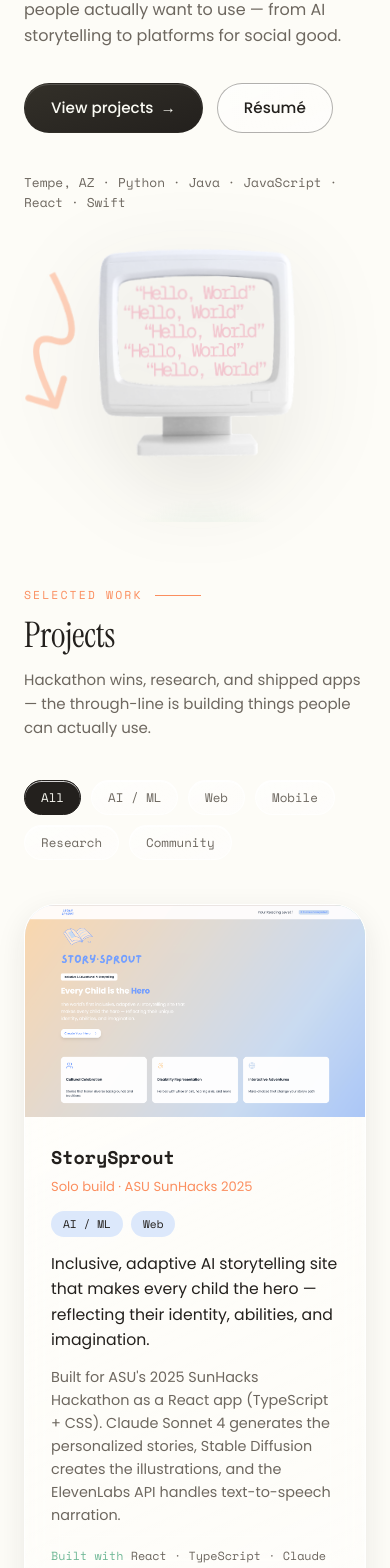
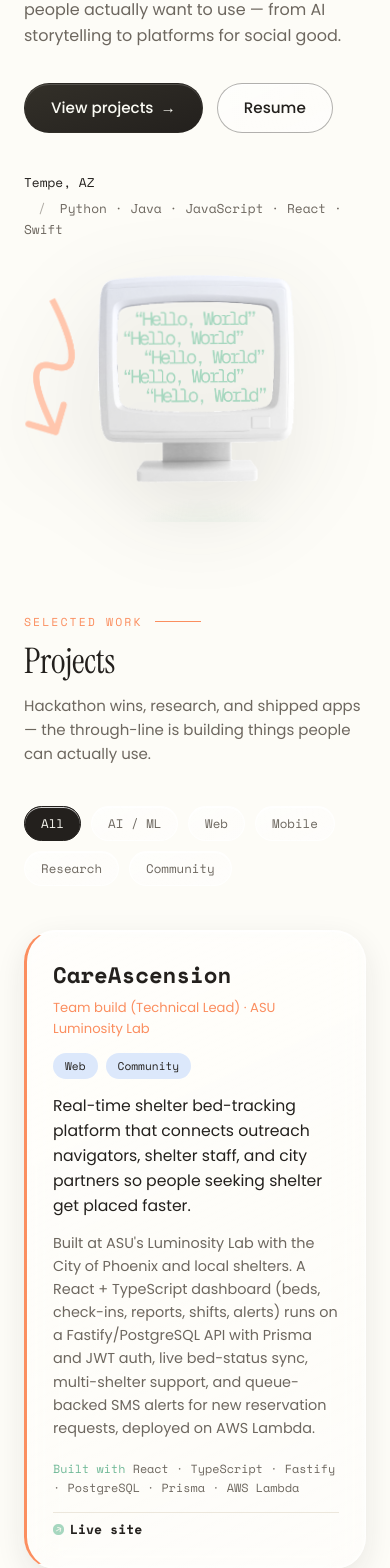
Before and after one commit to nadiashovkovy/nadias-revised-site, a React (Create React App) app: page / in a window 390 px wide. Shown: the part 428-1996 px from the top of the page. Built offline with nearby package versions, Linux system fonts and the light colour scheme.

Commit message:
minor tweaks

```diff
--- a/src/components/Experience.js
+++ b/src/components/Experience.js
@@ -1,7 +1,37 @@
-import React from 'react';
+import React, { useEffect, useRef } from 'react';
 import experience from '../data/experience';
 
 export default function Experience() {
+  const wrapRef = useRef(null);
+
+  useEffect(() => {
+    const el = wrapRef.current;
+    if (!el) return undefined;
+
+    let frame = 0;
+    const update = () => {
+      frame = 0;
+      const rect = el.getBoundingClientRect();
+      // marker tracks a line ~42% down the viewport as the section scrolls past
+      const anchor = window.innerHeight * 0.42;
+      const raw = (anchor - rect.top) / rect.height;
+      const progress = Math.min(1, Math.max(0, raw));
+      el.style.setProperty('--timeline-progress', progress.toFixed(4));
+    };
+    const onScroll = () => {
+      if (!frame) frame = requestAnimationFrame(update);
+    };
+
+    update();
+    window.addEventListener('scroll', onScroll, { passive: true });
+    window.addEventListener('resize', onScroll);
+    return () => {
+      window.removeEventListener('scroll', onScroll);
+      window.removeEventListener('resize', onScroll);
+      if (frame) cancelAnimationFrame(frame);
+    };
+  }, []);
+
   return (
     <section id="experience" className="experience">
       <div className="section-head fade-in">
@@ -9,6 +39,8 @@ export default function Experience() {
         <h2 className="section-title">Experience</h2>
       </div>
 
+      <div className="timeline-wrap" ref={wrapRef}>
+        <span className="timeline-runner" aria-hidden="true" />
         <ol className="timeline">
           {experience.map((job) => (
             <li key={job.id} className="timeline-item fade-in">
@@ -38,6 +70,7 @@ export default function Experience() {
             </li>
           ))}
         </ol>
+      </div>
     </section>
   );
 }
--- a/src/components/Hero.js
+++ b/src/components/Hero.js
@@ -1,7 +1,7 @@
 import React from 'react';
 
 const RESUME_URL =
-  'https://docs.google.com/document/d/186M1_Q00dXBVX05e31C9_-zDlmeups3Pqb--8ydOx4Y/edit?usp=sharing';
+  'https://drive.google.com/file/d/1asU6QslqWdDk1wAYH65C-MN26xJnkp4k/view?usp=sharing';
 
 export default function Hero() {
   return (
@@ -15,7 +15,7 @@ export default function Hero() {
             I build full-stack, <em>user-centric</em> products.
           </h1>
           <p className="hero-lead reveal-up" style={{ '--i': 2 }}>
-            Computer Science student at ASU’s Barrett Honors College and an incoming
+            Computer Science student at ASU’s Barrett Honors College and an previous
             Software Engineer Intern at ServiceNow. I like turning messy real-world
             problems into interfaces people actually want to use — from AI
             storytelling to platforms for social good.
@@ -33,11 +33,14 @@ export default function Hero() {
               target="_blank"
               rel="noreferrer"
             >
-              Résumé
+              Resume
             </a>
           </div>
           <p className="hero-meta reveal-up" style={{ '--i': 4 }}>
-            Tempe, AZ · Python · Java · JavaScript · React · Swift
+            <span className="hero-meta-loc">Tempe, AZ</span>
+            <span className="hero-meta-stack">
+              Python · Java · JavaScript · React · Swift
+            </span>
           </p>
         </div>
 
--- a/src/components/ProjectCard.js
+++ b/src/components/ProjectCard.js
@@ -20,15 +20,11 @@ function LinkRow({ links }) {
 }
 
 export default function ProjectCard({ project }) {
-  const { title, image, tags, stack, role, blurb, details, variant } = project;
+  const { title, tags, stack, role, blurb, details, links, variant } = project;
   const isFeatured = variant === 'featured';
 
   return (
     <article className={`project-card ${isFeatured ? 'is-featured' : ''} fade-in`}>
-      <div className="project-media">
-        <img src={image} alt={`${title} preview`} loading="lazy" />
-      </div>
-
       <div className="project-body">
         <div className="project-heading">
           <h3 className="project-title">{title}</h3>
@@ -52,9 +48,7 @@ export default function ProjectCard({ project }) {
           </p>
         ) : null}
 
-        {project.links && project.links.length ? (
-          <LinkRow links={project.links} />
-        ) : null}
+        {links && links.length ? <LinkRow links={links} /> : null}
       </div>
     </article>
   );
--- a/src/data/projects.js
+++ b/src/data/projects.js
@@ -6,6 +6,34 @@
 export const FILTERS = ['All', 'AI / ML', 'Web', 'Mobile', 'Research', 'Community'];
 
 const projects = [
+  {
+    id: 'careascension',
+    title: 'CareAscension',
+    variant: 'featured',
+    image: 'images/care-ascension.png',
+    tags: ['Web', 'Community'],
+    stack: ['React', 'TypeScript', 'Fastify', 'PostgreSQL', 'Prisma', 'AWS Lambda'],
+    role: 'Team build (Technical Lead) · ASU Luminosity Lab',
+    blurb:
+      'Real-time shelter bed-tracking platform that connects outreach navigators, shelter staff, and city partners so people seeking shelter get placed faster.',
+    details:
+      "Built at ASU's Luminosity Lab with the City of Phoenix and local shelters. A React + TypeScript dashboard (beds, check-ins, reports, shifts, alerts) runs on a Fastify/PostgreSQL API with Prisma and JWT auth, live bed-status sync, multi-shelter support, and queue-backed SMS alerts for new reservation requests, deployed on AWS Lambda.",
+    links: [{ label: 'Live site', href: 'https://www.careascension.com/' }],
+  },
+  {
+    id: 'withkip',
+    title: 'WithKiP',
+    variant: 'featured',
+    image: 'images/care-ascension.png',
+    tags: ['AI / ML', 'Web'],
+    stack: ['React', 'TypeScript', 'Three.js', 'OpenAI', 'Stripe', 'Express', 'MongoDB'],
+    role: 'Team build · ASU Luminosity Lab',
+    blurb:
+      'Marketing and commerce site for KiP Robotics — a 3D-printable robot companion that teaches kids programming through interactive block-coding lessons and an AI coding buddy.',
+    details:
+      "Built at ASU's Luminosity Lab for the Spring 2026 launch. A React + TypeScript + Vite front end with shadcn/ui, a Three.js robot preview, an OpenAI-powered coding companion, and Stripe kit pre-orders, backed by an Express/MongoDB API with JWT and Google auth.",
+    links: [{ label: 'Live site', href: 'https://www.withkip.com/' }],
+  },
   {
     id: 'storysprout',
     title: 'StorySprout',
--- a/src/hooks/useScrollReveal.js
+++ b/src/hooks/useScrollReveal.js
@@ -1,29 +1,29 @@
 import { useEffect } from 'react';
 
 /**
- * Adds the `visible` class to every `.fade-in` element while it is in view,
- * driving the CSS reveal animation in styles.css. Re-scans on each render so
- * elements mounted later (e.g. filtered project cards) are still observed.
+ * Adds the `visible` class to every `.fade-in` element once it scrolls into
+ * view, driving the CSS reveal animation in styles.css. A MutationObserver
+ * picks up `.fade-in` nodes mounted later (e.g. project cards that remount
+ * when a filter changes) so they are revealed too.
  * Honors `prefers-reduced-motion` by revealing everything immediately.
  */
 export default function useScrollReveal() {
   useEffect(() => {
-    const els = document.querySelectorAll('.fade-in');
-
     const reduceMotion =
       typeof window.matchMedia === 'function' &&
       window.matchMedia('(prefers-reduced-motion: reduce)').matches;
 
     if (reduceMotion || typeof IntersectionObserver !== 'function') {
-      els.forEach((el) => el.classList.add('visible'));
-      return;
+      document.querySelectorAll('.fade-in').forEach((el) => el.classList.add('visible'));
+      return undefined;
     }
 
-    const observer = new IntersectionObserver(
+    const io = new IntersectionObserver(
       (entries) => {
         entries.forEach((entry) => {
           if (entry.isIntersecting) {
             entry.target.classList.add('visible');
+            io.unobserve(entry.target);
           }
         });
       },
@@ -33,7 +33,26 @@ export default function useScrollReveal() {
       { threshold: 0, rootMargin: '0px 0px 12% 0px' }
     );
 
-    els.forEach((el) => observer.observe(el));
-    return () => observer.disconnect();
-  });
+    const observe = (el) => {
+      if (!el.classList.contains('visible')) io.observe(el);
+    };
+
+    document.querySelectorAll('.fade-in').forEach(observe);
+
+    const mo = new MutationObserver((mutations) => {
+      mutations.forEach((mutation) => {
+        mutation.addedNodes.forEach((node) => {
+          if (node.nodeType !== 1) return;
+          if (node.matches('.fade-in')) observe(node);
+          node.querySelectorAll('.fade-in').forEach(observe);
+        });
+      });
+    });
+    mo.observe(document.body, { childList: true, subtree: true });
+
+    return () => {
+      io.disconnect();
+      mo.disconnect();
+    };
+  }, []);
 }
--- a/src/styles.css
+++ b/src/styles.css
@@ -143,7 +143,7 @@
 }
 
 :root[data-theme='dark'] .site-footer {
-  background: #201d19;
+  background: #1b2740;
 }
 
 :root[data-theme='dark'] .footer-note {
@@ -660,9 +660,24 @@ main > section + section {
 
 .hero-meta {
   margin-top: 40px;
+  display: flex;
+  flex-wrap: wrap;
+  align-items: baseline;
+  row-gap: 6px;
   font-family: var(--font-mono);
   font-size: 0.8rem;
   color: var(--muted);
+}
+
+.hero-meta-loc {
+  color: var(--ink);
+}
+
+.hero-meta-stack::before {
+  content: '/';
+  margin: 0 14px;
+  color: var(--muted);
+  opacity: 0.55;
 }
 
 /* ---------- projects ---------- */
@@ -801,25 +816,6 @@ main > section + section {
   box-shadow: var(--glass-edge-hover);
 }
 
-.project-media {
-  position: relative;
-  background: linear-gradient(135deg, var(--blue), var(--mint));
-  overflow: hidden;
-}
-
-.project-media img {
-  width: 100%;
-  height: 100%;
-  object-fit: cover;
-  object-position: top center;
-  aspect-ratio: 16 / 10;
-  transition: transform 0.6s cubic-bezier(0.22, 1, 0.36, 1);
-}
-
-.project-card:hover .project-media img {
-  transform: scale(1.05);
-}
-
 .project-body {
   position: relative;
   padding: 26px 26px 28px;
@@ -914,23 +910,20 @@ main > section + section {
   transform: rotate(20deg) scale(1.15);
 }
 
-/* featured cards: side-by-side on wide screens */
+/* featured cards: full-width, but the text column stays readable and a peach
+   spine marks them as the headline work */
+.project-card.is-featured {
+  border-left: 3px solid var(--peach-deep);
+}
+
+.project-card.is-featured .project-title {
+  font-size: clamp(1.4rem, 4vw, 1.9rem);
+}
+
 @media (min-width: 780px) {
-  .project-card.is-featured {
-    flex-direction: row;
-  }
-
-  .project-card.is-featured .project-media {
-    flex: 0 0 46%;
-  }
-
-  .project-card.is-featured .project-media img {
-    height: 100%;
-    aspect-ratio: auto;
-  }
-
   .project-card.is-featured .project-body {
-    padding: 34px 36px;
+    padding: 38px 44px;
+    max-width: 760px;
   }
 }
 
@@ -946,10 +939,14 @@ main > section + section {
 }
 
 /* ---------- experience timeline ---------- */
+.timeline-wrap {
+  position: relative;
+  margin-left: 8px;
+}
+
 .timeline {
   list-style: none;
   position: relative;
-  margin-left: 8px;
 }
 
 .timeline::before {
@@ -960,6 +957,39 @@ main > section + section {
   bottom: 6px;
   width: 2px;
   background: var(--line);
+}
+
+/* scroll-driven marker: a coloured fill down the rail with a dot at its head */
+.timeline-runner {
+  position: absolute;
+  left: 5px;
+  top: 6px;
+  width: 2px;
+  height: calc(var(--timeline-progress, 0) * (100% - 12px));
+  background: linear-gradient(var(--mint-deep), var(--peach-deep));
+  border-radius: 2px;
+  pointer-events: none;
+  transition: height 0.15s linear;
+}
+
+.timeline-runner::after {
+  content: '';
+  position: absolute;
+  left: 50%;
+  bottom: 0;
+  width: 14px;
+  height: 14px;
+  border-radius: 50%;
+  background: var(--peach-deep);
+  border: 2px solid var(--bg);
+  transform: translate(-50%, 50%);
+  box-shadow: 0 0 12px 2px rgba(251, 142, 95, 0.45);
+}
+
+@media (prefers-reduced-motion: reduce) {
+  .timeline-runner {
+    transition: none;
+  }
 }
 
 .timeline-item {
```
Also changed, not shown: public/images/hero.png. Lines whose indentation alone changed are shown as unchanged.
